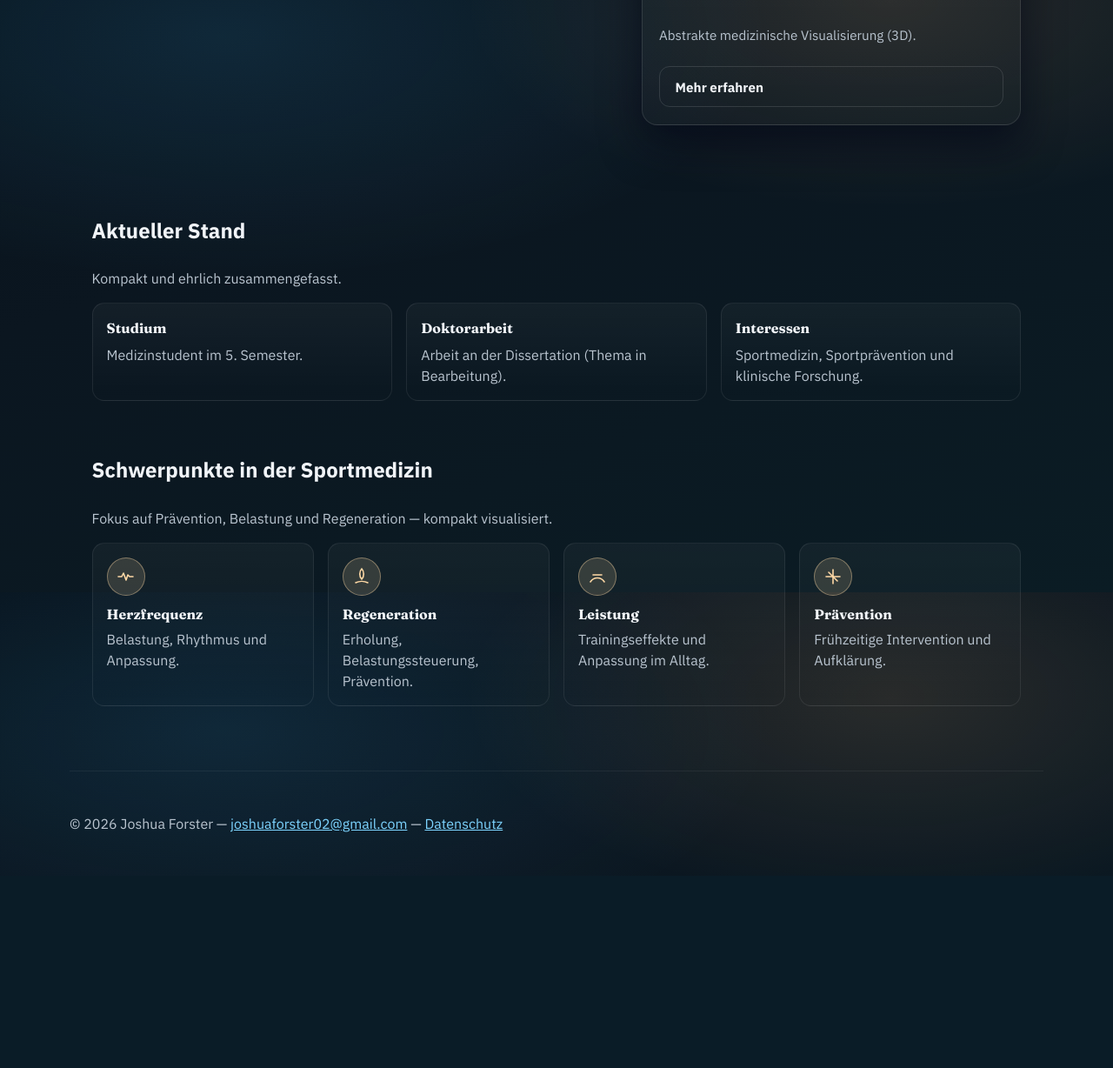
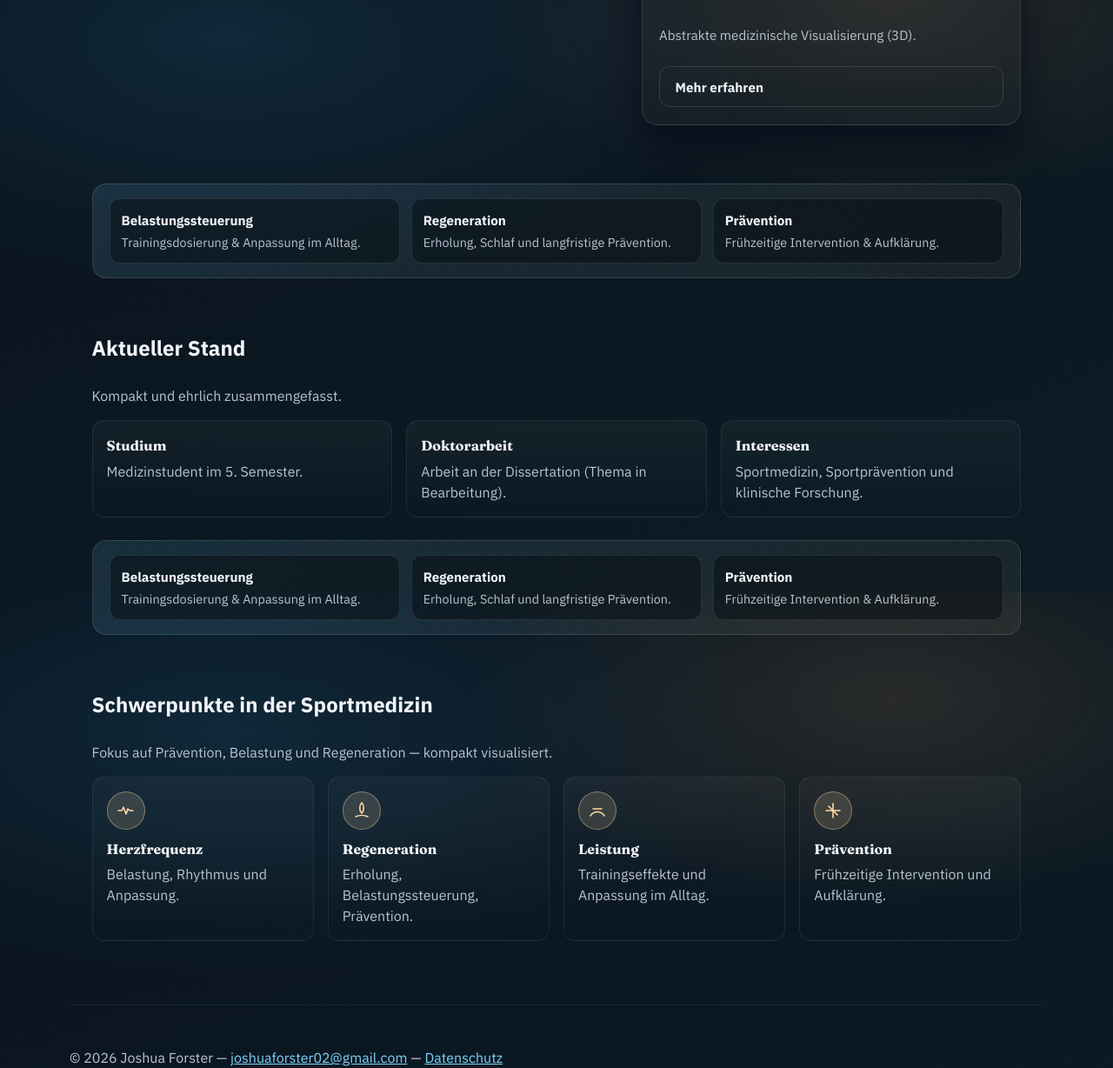
Before and after one commit to JoshuaForster02/Mywebsite, a Flask app: page / in a window 1280 px wide. Shown: the part 919-2147 px from the top of the page at 87% size. Before the commit the page ends 1876 px from the top, so only its background shows below. Run offline with Flask 3, Linux system fonts and the light colour scheme.

Commit message:
Add sport performance banner

```diff
--- a/static/style.css
+++ b/static/style.css
@@ -133,3 +133,34 @@ form button{justify-self:start}
 @media (prefers-reduced-motion: reduce){
     .btn{transition:none}
 }
+
+
+
+.performance-banner{
+    margin-top:1.6rem;
+    border-radius:16px;
+    padding:1rem 1.2rem;
+    border:1px solid rgba(255,255,255,0.12);
+    background:linear-gradient(120deg, rgba(125,212,255,0.12), rgba(255,217,166,0.06));
+    position:relative;
+    overflow:hidden;
+}
+.performance-banner::before{
+    content:"";
+    position:absolute;
+    inset:0;
+    background:repeating-linear-gradient(120deg, rgba(255,255,255,0.06) 0 1px, transparent 1px 14px);
+    opacity:0.35;
+    pointer-events:none;
+}
+.performance-grid{display:grid;grid-template-columns:repeat(3,1fr);gap:0.8rem;position:relative;z-index:1}
+.performance-item{background:rgba(9,15,20,0.55);border:1px solid rgba(255,255,255,0.1);border-radius:12px;padding:0.8rem}
+.performance-item h4{margin:0 0 0.2rem;font-size:0.95rem}
+.performance-item p{margin:0;color:var(--muted);font-size:0.9rem}
+
+@media (max-width:1000px){
+    .performance-grid{grid-template-columns:repeat(2,1fr)}
+}
+@media (max-width:640px){
+    .performance-grid{grid-template-columns:1fr}
+}
--- a/templates/index.html
+++ b/templates/index.html
@@ -90,6 +90,22 @@
           </div>
         </div>
       </section>
+      <div class="performance-banner">
+        <div class="performance-grid">
+          <div class="performance-item">
+            <h4>Belastungssteuerung</h4>
+            <p>Trainingsdosierung & Anpassung im Alltag.</p>
+          </div>
+          <div class="performance-item">
+            <h4>Regeneration</h4>
+            <p>Erholung, Schlaf und langfristige Prävention.</p>
+          </div>
+          <div class="performance-item">
+            <h4>Prävention</h4>
+            <p>Frühzeitige Intervention & Aufklärung.</p>
+          </div>
+        </div>
+      </div>
 
       <section class="section">
         <div class="section-head">
@@ -111,6 +127,22 @@
           </div>
         </div>
       </section>
+      <div class="performance-banner">
+        <div class="performance-grid">
+          <div class="performance-item">
+            <h4>Belastungssteuerung</h4>
+            <p>Trainingsdosierung & Anpassung im Alltag.</p>
+          </div>
+          <div class="performance-item">
+            <h4>Regeneration</h4>
+            <p>Erholung, Schlaf und langfristige Prävention.</p>
+          </div>
+          <div class="performance-item">
+            <h4>Prävention</h4>
+            <p>Frühzeitige Intervention & Aufklärung.</p>
+          </div>
+        </div>
+      </div>
 
       <section class="section">
         <div class="section-head">
```
